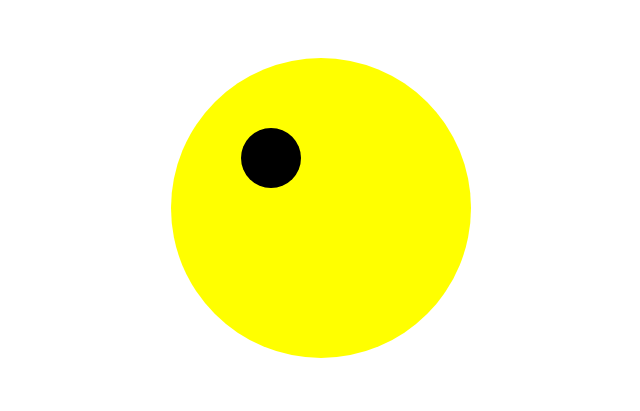
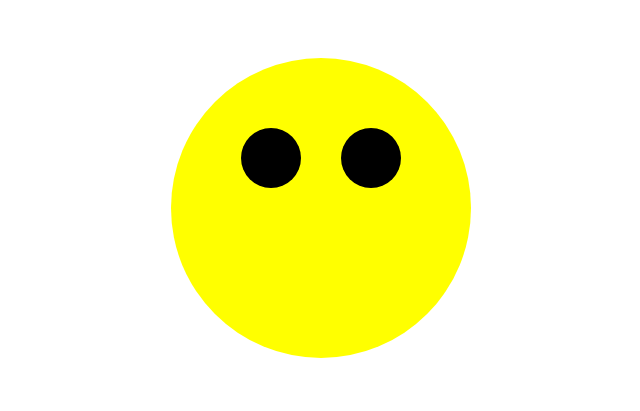
Before and after one commit to shibinkhan/svg-smile-emoji, a plain HTML site: page index.html in a window 1280 px wide. Shown: the whole page, without its empty margins (319-959 px from the left). Drawn offline with Linux system fonts and the light colour scheme.

Commit message:
updating

```diff
--- a/index.html
+++ b/index.html
@@ -12,3 +12,4 @@
         <!-- <rect x="50" y="50" width="100px" height="100px" fill="yellow"></rect> -->
         <circle cx="100" cy="100" r="75" fill="yellow"></circle>
         <circle cx="75" cy="75" r="15" fill="black"></circle>
+        <circle cx="125" cy="75" r="15" fill="black"></circle>
```
